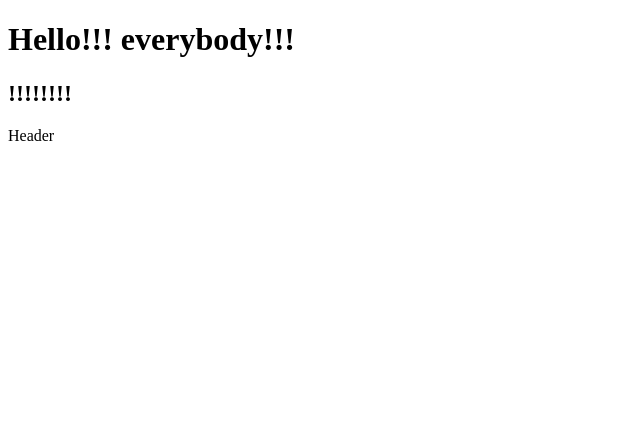
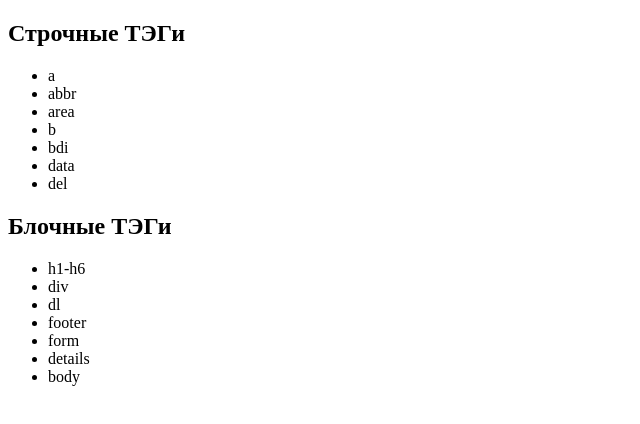
Before and after one commit to Shaitan84/home_work1, a plain HTML site: page index.html in a window 1280 px wide. Shown: the whole page, without its empty margins (0-640 px from the left). Drawn offline with Linux system fonts and the light colour scheme.

Commit message:
Добавили на маркировочных списка

```diff
--- a/index.html
+++ b/index.html
@@ -1,5 +1,6 @@
 <!DOCTYPE html>
 <html lang="en">
+
 <head>
   <meta charset="UTF-8" />
   <meta name="viewport" content="width=device-width, initial-scale=1.0" />
@@ -7,8 +8,26 @@
 </head>
 
 <body>
-    <h1>Hello!!! everybody!!!</h1>
-    <h2>!!!!!!!!</h2>
-    <header>Header</header>
+  <h2>Строчные ТЭГи</h2>
+  <ul>
+    <li>a</li>
+    <li>abbr</li>
+    <li>area</li>
+    <li>b</li>
+    <li>bdi</li>
+    <li>data</li>
+    <li>del</li>
+  </ul>
+  <h2>Блочные ТЭГи</h2>
+  <Ul>
+    <li>h1-h6</li>
+    <li>div</li>
+    <li>dl</li>
+    <li>footer</li>
+    <li>form</li>
+    <li>details</li>
+    <li>body</li>
+  </Ul>
 </body>
+
 </html>
```
Lines whose indentation alone changed are shown as unchanged.
